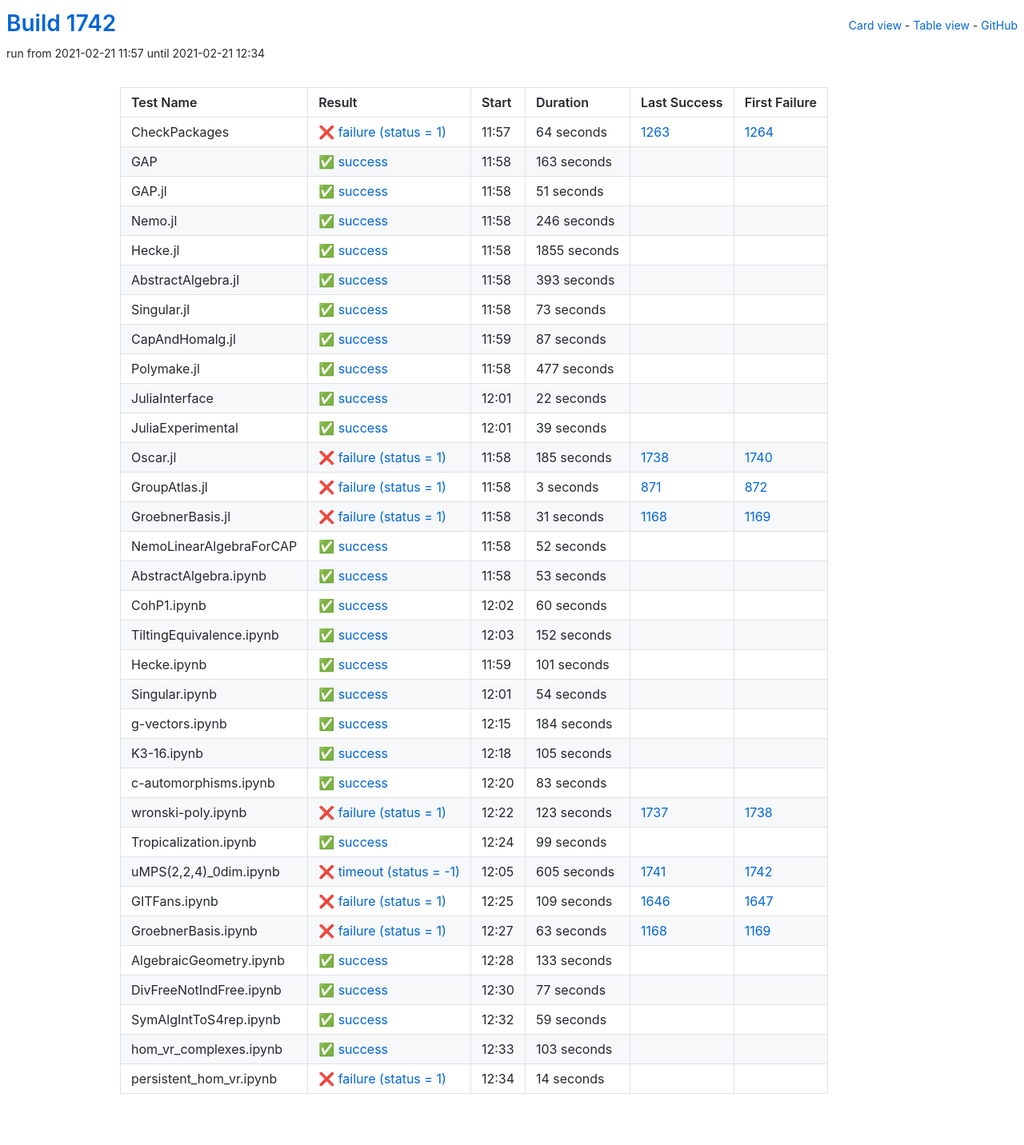
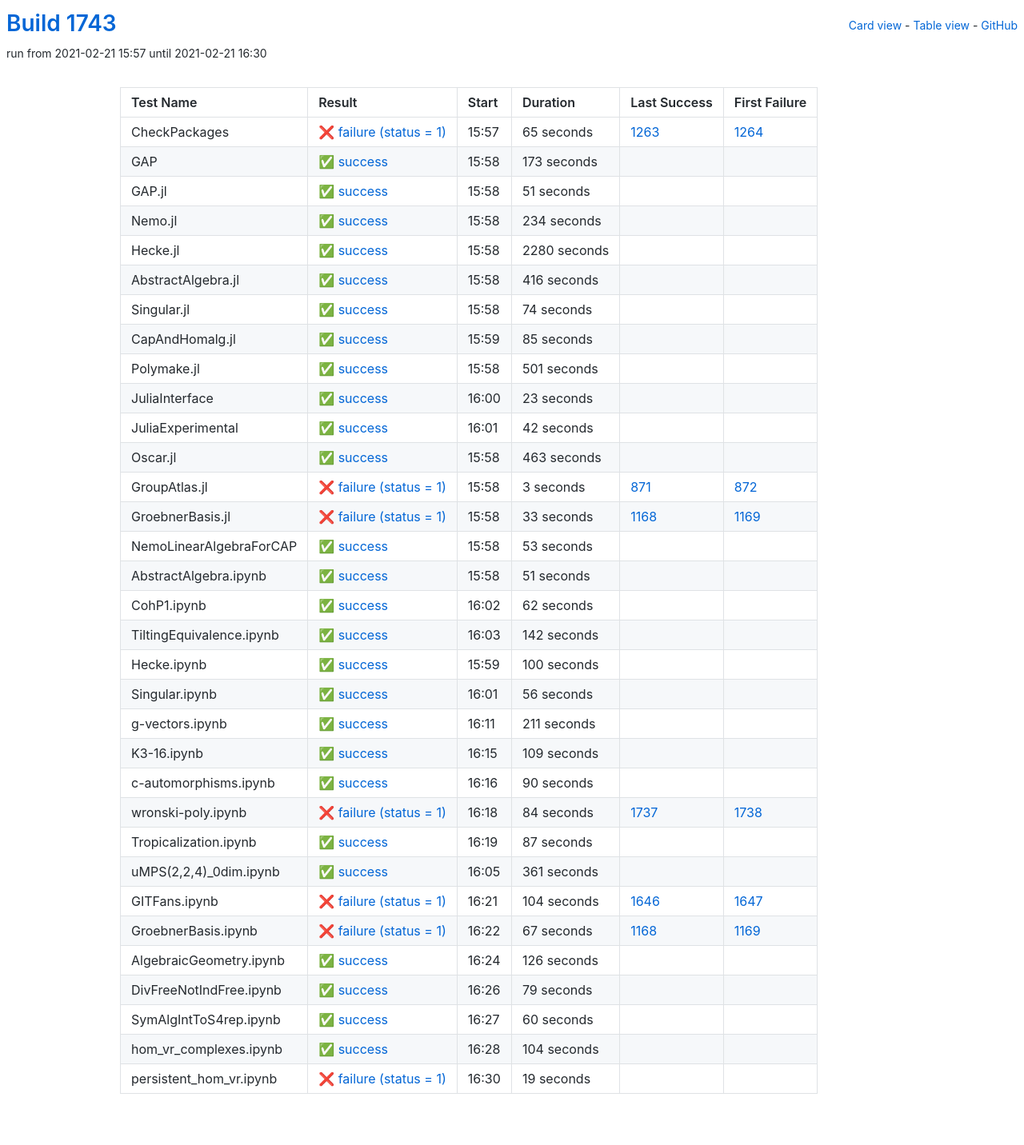
Before and after one commit to oscar-system/oscar-ci-status-stable, a Jekyll site: the page built from table.html, in a window 1280 px wide. Shown: the whole page at 80% size. Built offline with Jekyll 4.4.1, drawn with Linux system fonts in a browser that asks for light colours.

Commit message:
Build #1743

```diff
--- a/_data/ci.yml
+++ b/_data/ci.yml
@@ -1,6 +1,6 @@
 ---
-build: 1742
-build_url: https://oscarci.mathematik.uni-kl.de/job/oscar-stable/1742/
+build: 1743
+build_url: https://oscarci.mathematik.uni-kl.de/job/oscar-stable/1743/
 job: oscar-stable
 organization: oscar-system
 repo: oscar-ci-status-stable
@@ -8,32 +8,32 @@ repourl: https://github.com/oscar-system/oscar-ci-status-stable
 tests:
 - name: CheckPackages
   id: checkpackages
-  log: https://oscarci.mathematik.uni-kl.de/job/oscar-stable/1742/artifact/logs/build-1742/CheckPackages.log
-  start: 2021-02-21 11:57
+  log: https://oscarci.mathematik.uni-kl.de/job/oscar-stable/1743/artifact/logs/build-1743/CheckPackages.log
+  start: 2021-02-21 15:57
   success: false
   exitcode: 1
   status: failure
-  duration: 64
+  duration: 65
   last_success: 1263
   last_success_url: https://oscarci.mathematik.uni-kl.de/job/oscar-stable/1263/
   first_failure: 1264
   first_failure_url: https://oscarci.mathematik.uni-kl.de/job/oscar-stable/1264/
 - name: GAP
   id: gap
-  log: https://oscarci.mathematik.uni-kl.de/job/oscar-stable/1742/artifact/logs/build-1742/GAP.log
-  start: 2021-02-21 11:58
+  log: https://oscarci.mathematik.uni-kl.de/job/oscar-stable/1743/artifact/logs/build-1743/GAP.log
+  start: 2021-02-21 15:58
   success: true
   exitcode: 0
   status: success
-  duration: 163
+  duration: 173
   last_success: false
   last_success_url:
   first_failure: false
   first_failure_url:
 - name: GAP.jl
   id: gap-jl
-  log: https://oscarci.mathematik.uni-kl.de/job/oscar-stable/1742/artifact/logs/build-1742/GAP.jl.log
-  start: 2021-02-21 11:58
+  log: https://oscarci.mathematik.uni-kl.de/job/oscar-stable/1743/artifact/logs/build-1743/GAP.jl.log
+  start: 2021-02-21 15:58
   success: true
   exitcode: 0
   status: success
@@ -44,116 +44,116 @@ tests:
   first_failure_url:
 - name: Nemo.jl
   id: nemo-jl
-  log: https://oscarci.mathematik.uni-kl.de/job/oscar-stable/1742/artifact/logs/build-1742/Nemo.jl.log
-  start: 2021-02-21 11:58
+  log: https://oscarci.mathematik.uni-kl.de/job/oscar-stable/1743/artifact/logs/build-1743/Nemo.jl.log
+  start: 2021-02-21 15:58
   success: true
   exitcode: 0
   status: success
-  duration: 246
+  duration: 234
   last_success: false
   last_success_url:
   first_failure: false
   first_failure_url:
 - name: Hecke.jl
   id: hecke-jl
-  log: https://oscarci.mathematik.uni-kl.de/job/oscar-stable/1742/artifact/logs/build-1742/Hecke.jl.log
-  start: 2021-02-21 11:58
+  log: https://oscarci.mathematik.uni-kl.de/job/oscar-stable/1743/artifact/logs/build-1743/Hecke.jl.log
+  start: 2021-02-21 15:58
   success: true
   exitcode: 0
   status: success
-  duration: 1855
+  duration: 2280
   last_success: false
   last_success_url:
   first_failure: false
   first_failure_url:
 - name: AbstractAlgebra.jl
   id: abstractalgebra-jl
-  log: https://oscarci.mathematik.uni-kl.de/job/oscar-stable/1742/artifact/logs/build-1742/AbstractAlgebra.jl.log
-  start: 2021-02-21 11:58
+  log: https://oscarci.mathematik.uni-kl.de/job/oscar-stable/1743/artifact/logs/build-1743/AbstractAlgebra.jl.log
+  start: 2021-02-21 15:58
   success: true
   exitcode: 0
   status: success
-  duration: 393
+  duration: 416
   last_success: false
   last_success_url:
   first_failure: false
   first_failure_url:
 - name: Singular.jl
   id: singular-jl
-  log: https://oscarci.mathematik.uni-kl.de/job/oscar-stable/1742/artifact/logs/build-1742/Singular.jl.log
-  start: 2021-02-21 11:58
+  log: https://oscarci.mathematik.uni-kl.de/job/oscar-stable/1743/artifact/logs/build-1743/Singular.jl.log
+  start: 2021-02-21 15:58
   success: true
   exitcode: 0
   status: success
-  duration: 73
+  duration: 74
   last_success: false
   last_success_url:
   first_failure: false
   first_failure_url:
 - name: CapAndHomalg.jl
   id: capandhomalg-jl
-  log: https://oscarci.mathematik.uni-kl.de/job/oscar-stable/1742/artifact/logs/build-1742/CapAndHomalg.jl.log
-  start: 2021-02-21 11:59
+  log: https://oscarci.mathematik.uni-kl.de/job/oscar-stable/1743/artifact/logs/build-1743/CapAndHomalg.jl.log
+  start: 2021-02-21 15:59
   success: true
   exitcode: 0
   status: success
-  duration: 87
+  duration: 85
   last_success: false
   last_success_url:
   first_failure: false
   first_failure_url:
 - name: Polymake.jl
   id: polymake-jl
-  log: https://oscarci.mathematik.uni-kl.de/job/oscar-stable/1742/artifact/logs/build-1742/Polymake.jl.log
-  start: 2021-02-21 11:58
+  log: https://oscarci.mathematik.uni-kl.de/job/oscar-stable/1743/artifact/logs/build-1743/Polymake.jl.log
+  start: 2021-02-21 15:58
   success: true
   exitcode: 0
   status: success
-  duration: 477
+  duration: 501
   last_success: false
   last_success_url:
   first_failure: false
   first_failure_url:
 - name: JuliaInterface
   id: juliainterface
-  log: https://oscarci.mathematik.uni-kl.de/job/oscar-stable/1742/artifact/logs/build-1742/JuliaInterface.log
-  start: 2021-02-21 12:01
+  log: https://oscarci.mathematik.uni-kl.de/job/oscar-stable/1743/artifact/logs/build-1743/JuliaInterface.log
+  start: 2021-02-21 16:00
   success: true
   exitcode: 0
   status: success
-  duration: 22
+  duration: 23
   last_success: false
   last_success_url:
   first_failure: false
   first_failure_url:
 - name: JuliaExperimental
   id: juliaexperimental
-  log: https://oscarci.mathematik.uni-kl.de/job/oscar-stable/1742/artifact/logs/build-1742/JuliaExperimental.log
-  start: 2021-02-21 12:01
+  log: https://oscarci.mathematik.uni-kl.de/job/oscar-stable/1743/artifact/logs/build-1743/JuliaExperimental.log
+  start: 2021-02-21 16:01
   success: true
   exitcode: 0
   status: success
-  duration: 39
+  duration: 42
   last_success: false
   last_success_url:
   first_failure: false
   first_failure_url:
 - name: Oscar.jl
   id: oscar-jl
-  log: https://oscarci.mathematik.uni-kl.de/job/oscar-stable/1742/artifact/logs/build-1742/Oscar.jl.log
-  start: 2021-02-21 11:58
-  success: false
-  exitcode: 1
-  status: failure
-  duration: 185
-  last_success: 1738
-  last_success_url: https://oscarci.mathematik.uni-kl.de/job/oscar-stable/1738/
-  first_failure: 1740
-  first_failure_url: https://oscarci.mathematik.uni-kl.de/job/oscar-stable/1740/
+  log: https://oscarci.mathematik.uni-kl.de/job/oscar-stable/1743/artifact/logs/build-1743/Oscar.jl.log
+  start: 2021-02-21 15:58
+  success: true
+  exitcode: 0
+  status: success
+  duration: 463
+  last_success: false
+  last_success_url:
+  first_failure: false
+  first_failure_url:
 - name: GroupAtlas.jl
   id: groupatlas-jl
-  log: https://oscarci.mathematik.uni-kl.de/job/oscar-stable/1742/artifact/logs/build-1742/GroupAtlas.jl.log
-  start: 2021-02-21 11:58
+  log: https://oscarci.mathematik.uni-kl.de/job/oscar-stable/1743/artifact/logs/build-1743/GroupAtlas.jl.log
+  start: 2021-02-21 15:58
   success: false
   exitcode: 1
   status: failure
@@ -164,32 +164,20 @@ tests:
   first_failure_url: https://oscarci.mathematik.uni-kl.de/job/oscar-stable/872/
 - name: GroebnerBasis.jl
   id: groebnerbasis-jl
-  log: https://oscarci.mathematik.uni-kl.de/job/oscar-stable/1742/artifact/logs/build-1742/GroebnerBasis.jl.log
-  start: 2021-02-21 11:58
+  log: https://oscarci.mathematik.uni-kl.de/job/oscar-stable/1743/artifact/logs/build-1743/GroebnerBasis.jl.log
+  start: 2021-02-21 15:58
   success: false
   exitcode: 1
   status: failure
-  duration: 31
+  duration: 33
   last_success: 1168
   last_success_url: https://oscarci.mathematik.uni-kl.de/job/oscar-stable/1168/
   first_failure: 1169
   first_failure_url: https://oscarci.mathematik.uni-kl.de/job/oscar-stable/1169/
 - name: NemoLinearAlgebraForCAP
   id: nemolinearalgebraforcap
-  log: https://oscarci.mathematik.uni-kl.de/job/oscar-stable/1742/artifact/logs/build-1742/NemoLinearAlgebraForCAP.log
-  start: 2021-02-21 11:58
-  success: true
-  exitcode: 0
-  status: success
-  duration: 52
-  last_success: false
-  last_success_url:
-  first_failure: false
-  first_failure_url:
-- name: AbstractAlgebra.ipynb
-  id: abstractalgebra-ipynb
-  log: https://oscarci.mathematik.uni-kl.de/job/oscar-stable/1742/artifact/logs/build-1742/AbstractAlgebra.ipynb.log
-  start: 2021-02-21 11:58
+  log: https://oscarci.mathematik.uni-kl.de/job/oscar-stable/1743/artifact/logs/build-1743/NemoLinearAlgebraForCAP.log
+  start: 2021-02-21 15:58
   success: true
   exitcode: 0
   status: success
@@ -198,10 +186,190 @@ tests:
   last_success_url:
   first_failure: false
   first_failure_url:
+- name: AbstractAlgebra.ipynb
+  id: abstractalgebra-ipynb
+  log: https://oscarci.mathematik.uni-kl.de/job/oscar-stable/1743/artifact/logs/build-1743/AbstractAlgebra.ipynb.log
+  start: 2021-02-21 15:58
+  success: true
+  exitcode: 0
+  status: success
+  duration: 51
+  last_success: false
+  last_success_url:
+  first_failure: false
+  first_failure_url:
 - name: CohP1.ipynb
   id: cohp1-ipynb
-  log: https://oscarci.mathematik.uni-kl.de/job/oscar-stable/1742/artifact/logs/build-1742/CohP1.ipynb.log
-  start: 2021-02-21 12:02
+  log: https://oscarci.mathematik.uni-kl.de/job/oscar-stable/1743/artifact/logs/build-1743/CohP1.ipynb.log
+  start: 2021-02-21 16:02
+  success: true
+  exitcode: 0
+  status: success
+  duration: 62
+  last_success: false
+  last_success_url:
+  first_failure: false
+  first_failure_url:
+- name: TiltingEquivalence.ipynb
+  id: tiltingequivalence-ipynb
+  log: https://oscarci.mathematik.uni-kl.de/job/oscar-stable/1743/artifact/logs/build-1743/TiltingEquivalence.ipynb.log
+  start: 2021-02-21 16:03
+  success: true
+  exitcode: 0
+  status: success
+  duration: 142
+  last_success: false
+  last_success_url:
+  first_failure: false
+  first_failure_url:
+- name: Hecke.ipynb
+  id: hecke-ipynb
+  log: https://oscarci.mathematik.uni-kl.de/job/oscar-stable/1743/artifact/logs/build-1743/Hecke.ipynb.log
+  start: 2021-02-21 15:59
+  success: true
+  exitcode: 0
+  status: success
+  duration: 100
+  last_success: false
+  last_success_url:
+  first_failure: false
+  first_failure_url:
+- name: Singular.ipynb
+  id: singular-ipynb
+  log: https://oscarci.mathematik.uni-kl.de/job/oscar-stable/1743/artifact/logs/build-1743/Singular.ipynb.log
+  start: 2021-02-21 16:01
+  success: true
+  exitcode: 0
+  status: success
+  duration: 56
+  last_success: false
+  last_success_url:
+  first_failure: false
+  first_failure_url:
+- name: g-vectors.ipynb
+  id: g-vectors-ipynb
+  log: https://oscarci.mathematik.uni-kl.de/job/oscar-stable/1743/artifact/logs/build-1743/g-vectors.ipynb.log
+  start: 2021-02-21 16:11
+  success: true
+  exitcode: 0
+  status: success
+  duration: 211
+  last_success: false
+  last_success_url:
+  first_failure: false
+  first_failure_url:
+- name: K3-16.ipynb
+  id: k3-16-ipynb
+  log: https://oscarci.mathematik.uni-kl.de/job/oscar-stable/1743/artifact/logs/build-1743/K3-16.ipynb.log
+  start: 2021-02-21 16:15
+  success: true
+  exitcode: 0
+  status: success
+  duration: 109
+  last_success: false
+  last_success_url:
+  first_failure: false
+  first_failure_url:
+- name: c-automorphisms.ipynb
+  id: c-automorphisms-ipynb
+  log: https://oscarci.mathematik.uni-kl.de/job/oscar-stable/1743/artifact/logs/build-1743/c-automorphisms.ipynb.log
+  start: 2021-02-21 16:16
+  success: true
+  exitcode: 0
+  status: success
+  duration: 90
+  last_success: false
+  last_success_url:
+  first_failure: false
+  first_failure_url:
+- name: wronski-poly.ipynb
+  id: wronski-poly-ipynb
+  log: https://oscarci.mathematik.uni-kl.de/job/oscar-stable/1743/artifact/logs/build-1743/wronski-poly.ipynb.log
+  start: 2021-02-21 16:18
+  success: false
+  exitcode: 1
+  status: failure
+  duration: 84
+  last_success: 1737
+  last_success_url: https://oscarci.mathematik.uni-kl.de/job/oscar-stable/1737/
+  first_failure: 1738
+  first_failure_url: https://oscarci.mathematik.uni-kl.de/job/oscar-stable/1738/
+- name: Tropicalization.ipynb
+  id: tropicalization-ipynb
+  log: https://oscarci.mathematik.uni-kl.de/job/oscar-stable/1743/artifact/logs/build-1743/Tropicalization.ipynb.log
+  start: 2021-02-21 16:19
+  success: true
+  exitcode: 0
+  status: success
+  duration: 87
+  last_success: false
+  last_success_url:
+  first_failure: false
+  first_failure_url:
+- name: uMPS(2,2,4)_0dim.ipynb
+  id: umps-2-2-4-0dim-ipynb
+  log: https://oscarci.mathematik.uni-kl.de/job/oscar-stable/1743/artifact/logs/build-1743/uMPS-2-2-4-_0dim.ipynb.log
+  start: 2021-02-21 16:05
+  success: true
+  exitcode: 0
+  status: success
+  duration: 361
+  last_success: false
+  last_success_url:
+  first_failure: false
+  first_failure_url:
+- name: GITFans.ipynb
+  id: gitfans-ipynb
+  log: https://oscarci.mathematik.uni-kl.de/job/oscar-stable/1743/artifact/logs/build-1743/GITFans.ipynb.log
+  start: 2021-02-21 16:21
+  success: false
+  exitcode: 1
+  status: failure
+  duration: 104
+  last_success: 1646
+  last_success_url: https://oscarci.mathematik.uni-kl.de/job/oscar-stable/1646/
+  first_failure: 1647
+  first_failure_url: https://oscarci.mathematik.uni-kl.de/job/oscar-stable/1647/
+- name: GroebnerBasis.ipynb
+  id: groebnerbasis-ipynb
+  log: https://oscarci.mathematik.uni-kl.de/job/oscar-stable/1743/artifact/logs/build-1743/GroebnerBasis.ipynb.log
+  start: 2021-02-21 16:22
+  success: false
+  exitcode: 1
+  status: failure
+  duration: 67
+  last_success: 1168
+  last_success_url: https://oscarci.mathematik.uni-kl.de/job/oscar-stable/1168/
+  first_failure: 1169
+  first_failure_url: https://oscarci.mathematik.uni-kl.de/job/oscar-stable/1169/
+- name: AlgebraicGeometry.ipynb
+  id: algebraicgeometry-ipynb
+  log: https://oscarci.mathematik.uni-kl.de/job/oscar-stable/1743/artifact/logs/build-1743/AlgebraicGeometry.ipynb.log
+  start: 2021-02-21 16:24
+  success: true
+  exitcode: 0
+  status: success
+  duration: 126
+  last_success: false
+  last_success_url:
+  first_failure: false
+  first_failure_url:
+- name: DivFreeNotIndFree.ipynb
+  id: divfreenotindfree-ipynb
+  log: https://oscarci.mathematik.uni-kl.de/job/oscar-stable/1743/artifact/logs/build-1743/DivFreeNotIndFree.ipynb.log
+  start: 2021-02-21 16:26
+  success: true
+  exitcode: 0
+  status: success
+  duration: 79
+  last_success: false
+  last_success_url:
+  first_failure: false
+  first_failure_url:
+- name: SymAlgIntToS4rep.ipynb
+  id: symalginttos4rep-ipynb
+  log: https://oscarci.mathematik.uni-kl.de/job/oscar-stable/1743/artifact/logs/build-1743/SymAlgIntToS4rep.ipynb.log
+  start: 2021-02-21 16:27
   success: true
   exitcode: 0
   status: success
@@ -210,194 +378,26 @@ tests:
   last_success_url:
   first_failure: false
   first_failure_url:
-- name: TiltingEquivalence.ipynb
-  id: tiltingequivalence-ipynb
-  log: https://oscarci.mathematik.uni-kl.de/job/oscar-stable/1742/artifact/logs/build-1742/TiltingEquivalence.ipynb.log
-  start: 2021-02-21 12:03
+- name: hom_vr_complexes.ipynb
+  id: hom-vr-complexes-ipynb
+  log: https://oscarci.mathematik.uni-kl.de/job/oscar-stable/1743/artifact/logs/build-1743/hom_vr_complexes.ipynb.log
+  start: 2021-02-21 16:28
   success: true
   exitcode: 0
   status: success
-  duration: 152
-  last_success: false
-  last_success_url:
-  first_failure: false
-  first_failure_url:
-- name: Hecke.ipynb
-  id: hecke-ipynb
-  log: https://oscarci.mathematik.uni-kl.de/job/oscar-stable/1742/artifact/logs/build-1742/Hecke.ipynb.log
-  start: 2021-02-21 11:59
-  success: true
-  exitcode: 0
-  status: success
-  duration: 101
-  last_success: false
-  last_success_url:
-  first_failure: false
-  first_failure_url:
-- name: Singular.ipynb
-  id: singular-ipynb
-  log: https://oscarci.mathematik.uni-kl.de/job/oscar-stable/1742/artifact/logs/build-1742/Singular.ipynb.log
-  start: 2021-02-21 12:01
-  success: true
-  exitcode: 0
-  status: success
-  duration: 54
-  last_success: false
-  last_success_url:
-  first_failure: false
-  first_failure_url:
-- name: g-vectors.ipynb
-  id: g-vectors-ipynb
-  log: https://oscarci.mathematik.uni-kl.de/job/oscar-stable/1742/artifact/logs/build-1742/g-vectors.ipynb.log
-  start: 2021-02-21 12:15
-  success: true
-  exitcode: 0
-  status: success
-  duration: 184
-  last_success: false
-  last_success_url:
-  first_failure: false
-  first_failure_url:
-- name: K3-16.ipynb
-  id: k3-16-ipynb
-  log: https://oscarci.mathematik.uni-kl.de/job/oscar-stable/1742/artifact/logs/build-1742/K3-16.ipynb.log
-  start: 2021-02-21 12:18
-  success: true
-  exitcode: 0
-  status: success
-  duration: 105
-  last_success: false
-  last_success_url:
-  first_failure: false
-  first_failure_url:
-- name: c-automorphisms.ipynb
-  id: c-automorphisms-ipynb
-  log: https://oscarci.mathematik.uni-kl.de/job/oscar-stable/1742/artifact/logs/build-1742/c-automorphisms.ipynb.log
-  start: 2021-02-21 12:20
-  success: true
-  exitcode: 0
-  status: success
-  duration: 83
-  last_success: false
-  last_success_url:
-  first_failure: false
-  first_failure_url:
-- name: wronski-poly.ipynb
-  id: wronski-poly-ipynb
-  log: https://oscarci.mathematik.uni-kl.de/job/oscar-stable/1742/artifact/logs/build-1742/wronski-poly.ipynb.log
-  start: 2021-02-21 12:22
-  success: false
-  exitcode: 1
-  status: failure
-  duration: 123
-  last_success: 1737
-  last_success_url: https://oscarci.mathematik.uni-kl.de/job/oscar-stable/1737/
-  first_failure: 1738
-  first_failure_url: https://oscarci.mathematik.uni-kl.de/job/oscar-stable/1738/
-- name: Tropicalization.ipynb
-  id: tropicalization-ipynb
-  log: https://oscarci.mathematik.uni-kl.de/job/oscar-stable/1742/artifact/logs/build-1742/Tropicalization.ipynb.log
-  start: 2021-02-21 12:24
-  success: true
-  exitcode: 0
-  status: success
-  duration: 99
-  last_success: false
-  last_success_url:
-  first_failure: false
-  first_failure_url:
-- name: uMPS(2,2,4)_0dim.ipynb
-  id: umps-2-2-4-0dim-ipynb
-  log: https://oscarci.mathematik.uni-kl.de/job/oscar-stable/1742/artifact/logs/build-1742/uMPS-2-2-4-_0dim.ipynb.log
-  start: 2021-02-21 12:05
-  success: false
-  exitcode: -1
-  status: timeout
-  duration: 605
-  last_success: 1741
-  last_success_url: https://oscarci.mathematik.uni-kl.de/job/oscar-stable/1741/
-  first_failure: 1742
-  first_failure_url: https://oscarci.mathematik.uni-kl.de/job/oscar-stable/1742/
-- name: GITFans.ipynb
-  id: gitfans-ipynb
-  log: https://oscarci.mathematik.uni-kl.de/job/oscar-stable/1742/artifact/logs/build-1742/GITFans.ipynb.log
-  start: 2021-02-21 12:25
-  success: false
-  exitcode: 1
-  status: failure
-  duration: 109
-  last_success: 1646
-  last_success_url: https://oscarci.mathematik.uni-kl.de/job/oscar-stable/1646/
-  first_failure: 1647
-  first_failure_url: https://oscarci.mathematik.uni-kl.de/job/oscar-stable/1647/
-- name: GroebnerBasis.ipynb
-  id: groebnerbasis-ipynb
-  log: https://oscarci.mathematik.uni-kl.de/job/oscar-stable/1742/artifact/logs/build-1742/GroebnerBasis.ipynb.log
-  start: 2021-02-21 12:27
-  success: false
-  exitcode: 1
-  status: failure
-  duration: 63
-  last_success: 1168
-  last_success_url: https://oscarci.mathematik.uni-kl.de/job/oscar-stable/1168/
-  first_failure: 1169
-  first_failure_url: https://oscarci.mathematik.uni-kl.de/job/oscar-stable/1169/
-- name: AlgebraicGeometry.ipynb
-  id: algebraicgeometry-ipynb
-  log: https://oscarci.mathematik.uni-kl.de/job/oscar-stable/1742/artifact/logs/build-1742/AlgebraicGeometry.ipynb.log
-  start: 2021-02-21 12:28
-  success: true
-  exitcode: 0
-  status: success
-  duration: 133
-  last_success: false
-  last_success_url:
-  first_failure: false
-  first_failure_url:
-- name: DivFreeNotIndFree.ipynb
-  id: divfreenotindfree-ipynb
-  log: https://oscarci.mathematik.uni-kl.de/job/oscar-stable/1742/artifact/logs/build-1742/DivFreeNotIndFree.ipynb.log
-  start: 2021-02-21 12:30
-  success: true
-  exitcode: 0
-  status: success
-  duration: 77
-  last_success: false
-  last_success_url:
-  first_failure: false
-  first_failure_url:
-- name: SymAlgIntToS4rep.ipynb
-  id: symalginttos4rep-ipynb
-  log: https://oscarci.mathematik.uni-kl.de/job/oscar-stable/1742/artifact/logs/build-1742/SymAlgIntToS4rep.ipynb.log
-  start: 2021-02-21 12:32
-  success: true
-  exitcode: 0
-  status: success
-  duration: 59
-  last_success: false
-  last_success_url:
-  first_failure: false
-  first_failure_url:
-- name: hom_vr_complexes.ipynb
-  id: hom-vr-complexes-ipynb
-  log: https://oscarci.mathematik.uni-kl.de/job/oscar-stable/1742/artifact/logs/build-1742/hom_vr_complexes.ipynb.log
-  start: 2021-02-21 12:33
-  success: true
-  exitcode: 0
-  status: success
-  duration: 103
+  duration: 104
   last_success: false
   last_success_url:
   first_failure: false
   first_failure_url:
 - name: persistent_hom_vr.ipynb
   id: persistent-hom-vr-ipynb
-  log: https://oscarci.mathematik.uni-kl.de/job/oscar-stable/1742/artifact/logs/build-1742/persistent_hom_vr.ipynb.log
-  start: 2021-02-21 12:34
+  log: https://oscarci.mathematik.uni-kl.de/job/oscar-stable/1743/artifact/logs/build-1743/persistent_hom_vr.ipynb.log
+  start: 2021-02-21 16:30
   success: false
   exitcode: 1
   status: failure
-  duration: 14
+  duration: 19
   last_success: false
   last_success_url:
   first_failure: false
```
Also changed, not shown: README.md.
